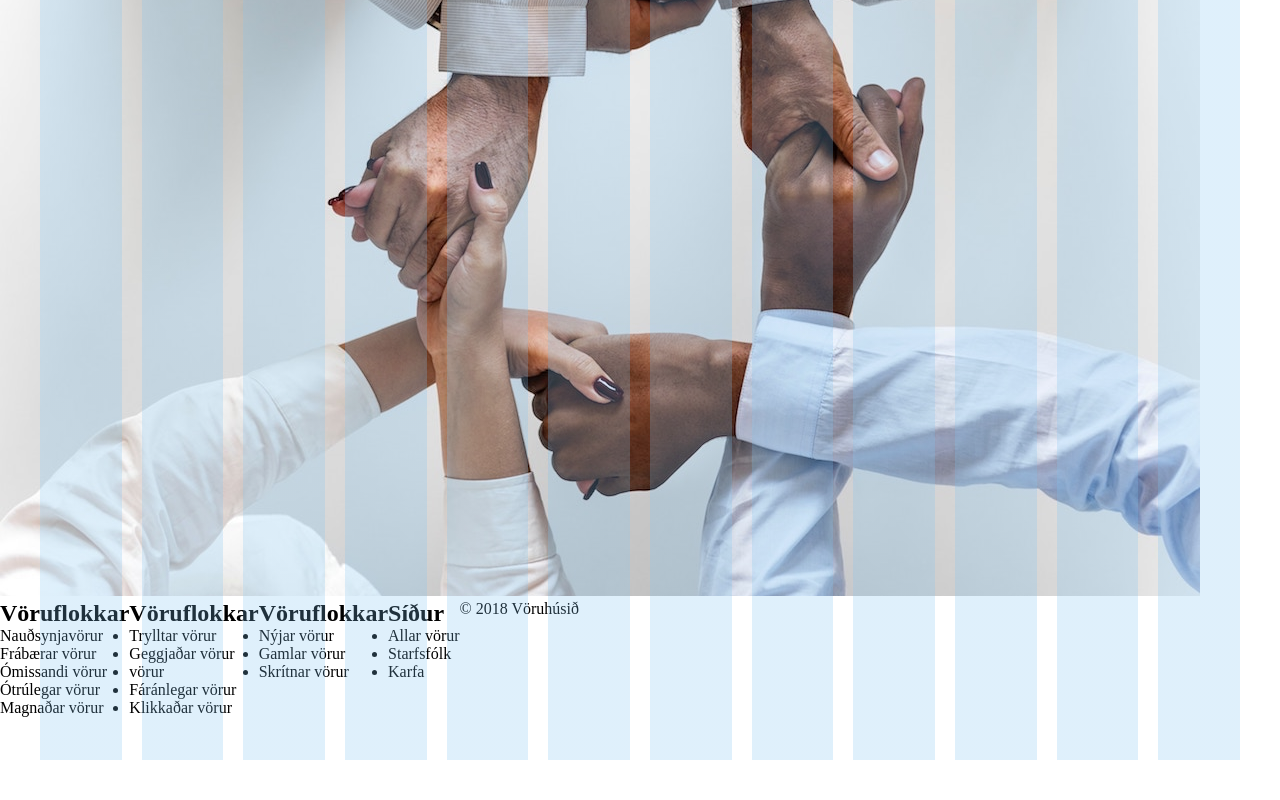
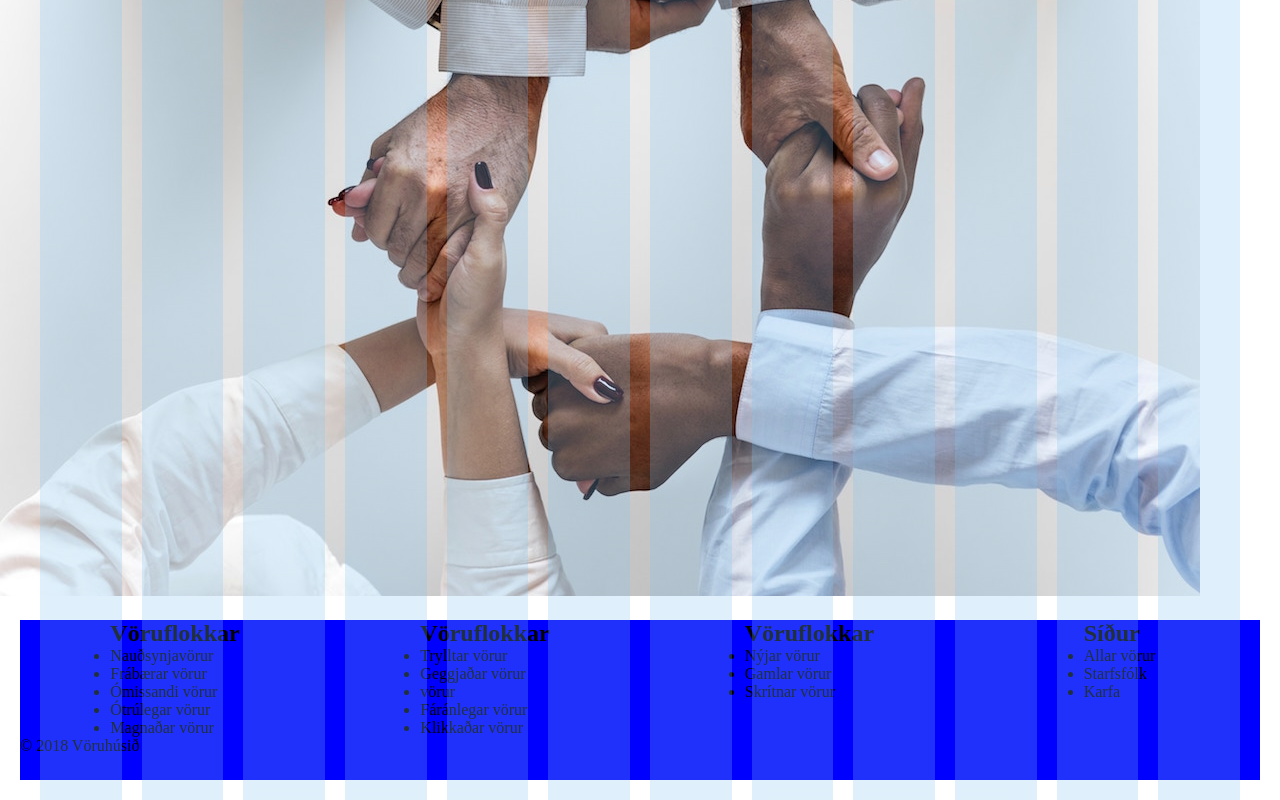
Before and after one commit to Branch-Master/vef_hopverkefni1, a website: page vef_hopverkefni1/index.html in a window 1280 px wide. Shown: the part 1322-2122 px from the top of the page. Before the commit the page ends 2082 px from the top, so only its background shows below. Drawn offline with Linux system fonts and the light colour scheme.

Commit message:
ehv  smá breytingar

```diff
--- a/vef_hopverkefni1/index.html
+++ b/vef_hopverkefni1/index.html
@@ -50,8 +50,9 @@
     </div>
 </main>
 <footer>
-
-<div>
+<div class="footer__grid">
+    <div class="footer__grid__row">
+<div class="footer__list">
     <ul>
         <h2>Vöruflokkar</h2>
         <li>Nauðsynjavörur</li>
@@ -62,7 +63,7 @@
     </ul>
 </div>
 
-<div>
+<div class="footer__list">
     <ul>
         <h2>Vöruflokkar</h2>
         <li>Trylltar vörur</li>
@@ -72,8 +73,10 @@
         <li>Klikkaðar vörur</li>
     </ul>
 </div>
+</div>
+<div class="footer__grid__row">
 
-<div>
+<div class="footer__list">
     <ul>
         <h2>Vöruflokkar</h2>
         <li>Nýjar vörur</li>
@@ -81,7 +84,7 @@
         <li>Skrítnar vörur</li>
     </ul>
 </div>
-<div>
+<div class=footer__list>
     <ul>
         <h2>Síður</h2>
         <li>Allar vörur</li>
@@ -89,6 +92,8 @@
         <li>Karfa</li>
     </ul>
 </div>
+</div>
+</div>
         © 2018 Vöruhúsið
 </footer>
 
--- a/vef_hopverkefni1/scss/footer.scss
+++ b/vef_hopverkefni1/scss/footer.scss
@@ -1,8 +1,26 @@
 
 footer{
+
+    height: 20vh;
+    margin:20px;
+    background-color: blue;
+}
+
+.footer__grid{
+    width: 100%;
     display: flex;
     flex-direction: row;
-    height: 20vh;
-    margin:20px;
+}
+
+.footer__grid__row{
+
+    display:flex;
+    justify-content: space-around;
+    flex-wrap:wrap;
+    width: 100%;
+}
+
+footer p{
+    align-self: auto;
 
 }
```
Also changed, not shown: vef_hopverkefni1/package.json (+4 -8 lines), vef_hopverkefni1/styles.css, 2 other files.
